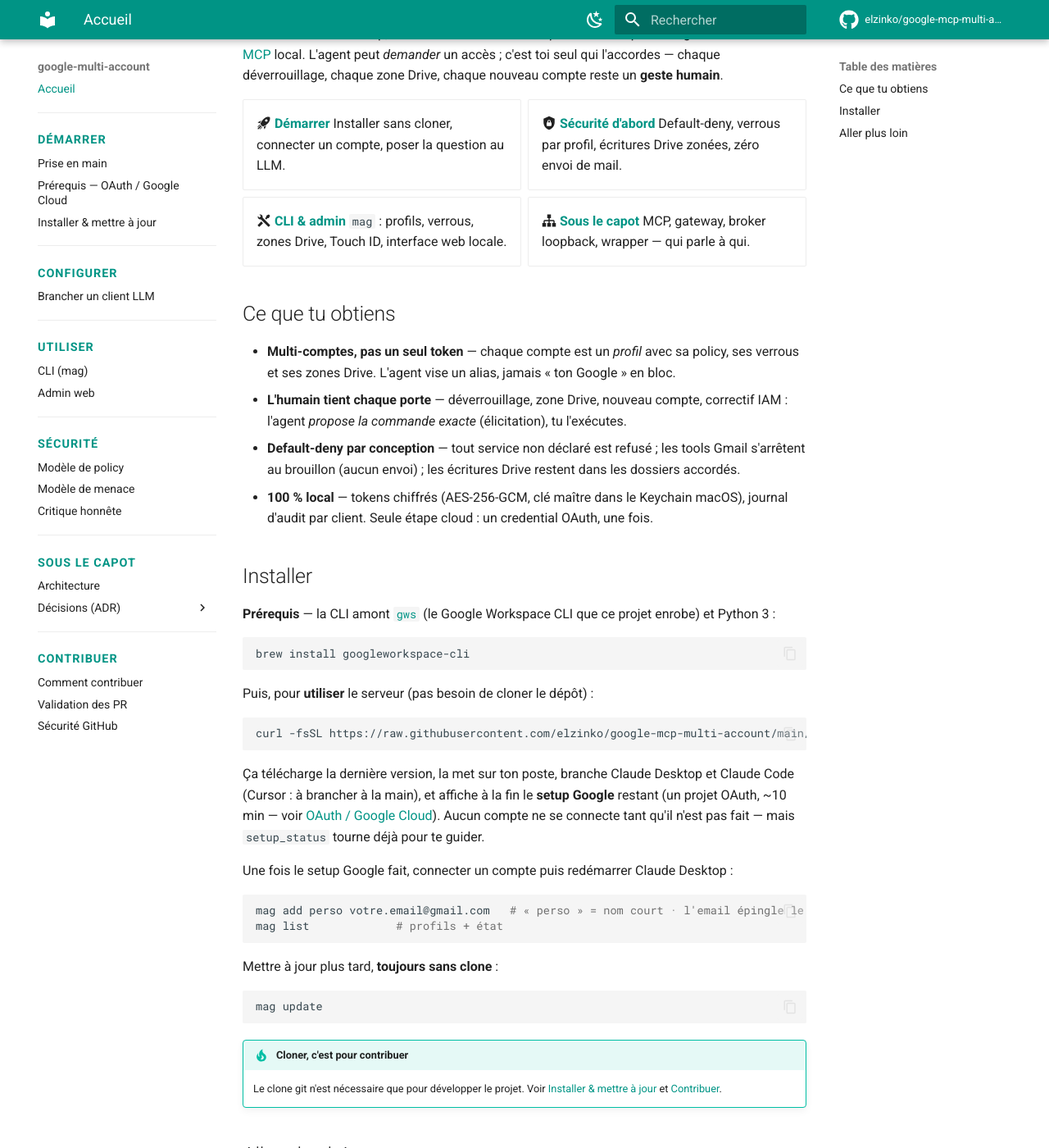
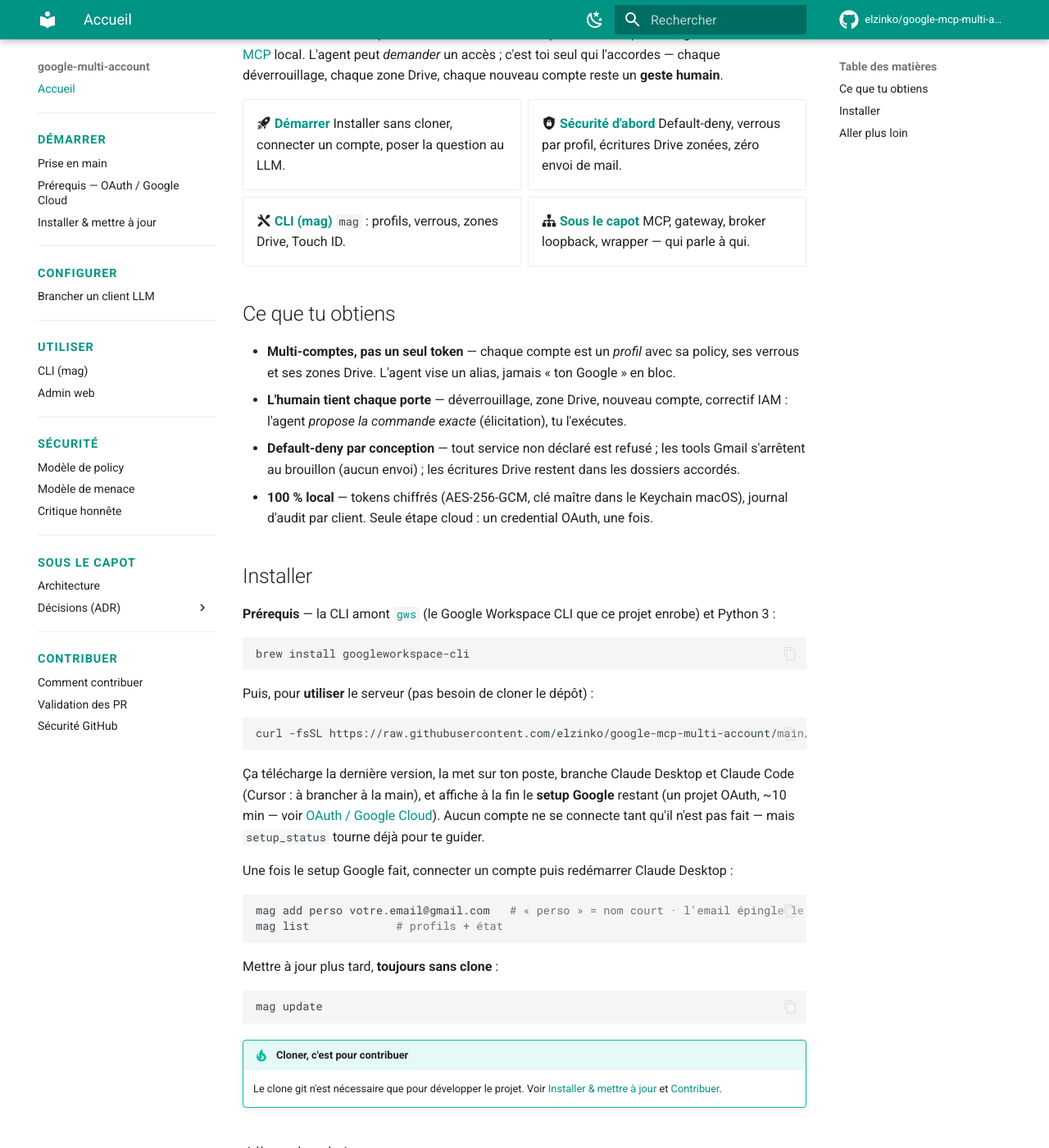
Before and after one commit to elzinko/google-mcp-multi-account, an MkDocs documentation site: the page built from docs/index.md, in a window 1280 px wide and 1400 px high, scrolled down 193 px. Shown: the whole window at 82% size. Built offline with MkDocs 1.6.1 and Material for MkDocs 9.7.7, drawn with Linux system fonts in a browser that asks for light colours; comment, search, counter and statistics services are not loaded; some of the changed text lies outside the part shown.

Commit message:
docs: aligner README + cartes index sur le split CLI / Admin web (#120) (#121)
#120 a séparé l'admin web (docs/admin.md) de la CLI (docs/usage.md) et
renommé la nav en « CLI (mag) » / « Admin web ». Cette PR était restée
scopée à docs/ et aux liens d'ancres, laissant trois pointeurs qui
décrivaient encore l'ancien regroupement :

- README « Further reading » : la ligne « CLI & web admin → docs/usage.md »
  est scindée en deux (CLI → usage.md ; Web admin → docs/admin.md).
- docs/index.md, carte d'accueil : « CLI & admin » devient « CLI (mag) » et
  perd « interface web locale » (usage.md ne couvre plus que la CLI).
- docs/index.md, table « Aller plus loin » : même correction, avec une
  entrée dédiée « Admin web → admin.md ».

Wording + liens seulement, aucune nouvelle page. `mkdocs build --strict`
n'ajoute aucun warning (les 4 restants viennent d'ADR-0007, préexistants
et hors scope).

Co-authored-by: Claude Opus 4.8 <noreply@anthropic.com>

```diff
--- a/docs/index.md
+++ b/docs/index.md
@@ -15,8 +15,8 @@ Drive, chaque nouveau compte reste un **geste humain**.
 - :material-shield-lock: **[Sécurité d'abord](threat-model.md)**
   Default-deny, verrous par profil, écritures Drive zonées, zéro envoi de mail.
 
-- :material-tools: **[CLI & admin](usage.md)**
-  `mag` : profils, verrous, zones Drive, Touch ID, interface web locale.
+- :material-tools: **[CLI (mag)](usage.md)**
+  `mag` : profils, verrous, zones Drive, Touch ID.
 
 - :material-sitemap: **[Sous le capot](architecture.md)**
   MCP, gateway, broker loopback, wrapper — qui parle à qui.
@@ -81,7 +81,8 @@ mag update
 |---|---|
 | Brancher un client, connaître les tools exposés | [Installer & mettre à jour](mcp-setup.md) |
 | Faire le setup OAuth / Google Cloud, les rôles IAM | [OAuth / Google Cloud](setup-oauth.md) |
-| Piloter `mag` (profils, verrous, zones, admin) | [CLI & admin](usage.md) |
+| Piloter `mag` (profils, verrous, zones Drive) | [CLI (mag)](usage.md) |
+| Piloter l'admin web (comptes, verrous, policies) | [Admin web](admin.md) |
 | Comprendre le modèle de policy (default-deny, zones) | [Modèle de policy](policies.md) |
 | Voir les garanties de sécurité, phase par phase | [Modèle de menace](threat-model.md) |
 | Un regard honnête (forces, limites, concurrence) | [Critique](critique.md) |
```
Also changed, not shown: README.md (+2 -1 lines).
